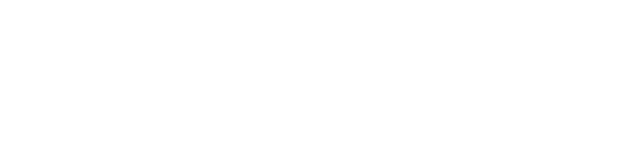
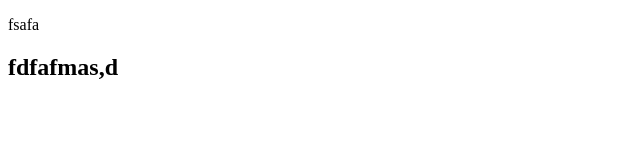
Before and after one commit to samiurrehman4159/Demo-Repository, a plain HTML site: page index.html in a window 1280 px wide. Shown: the whole page, without its empty margins (0-640 px from the left). Drawn offline with Linux system fonts and the light colour scheme.

Commit message:
update the index.html

```diff
--- a/index.html
+++ b/index.html
@@ -6,6 +6,8 @@
     <title>Document</title>
 </head>
 <body>
+    <P>fsafa</P>
+    <h2>fdfafmas,d</h2>
 
 </body>
 </html>
```
